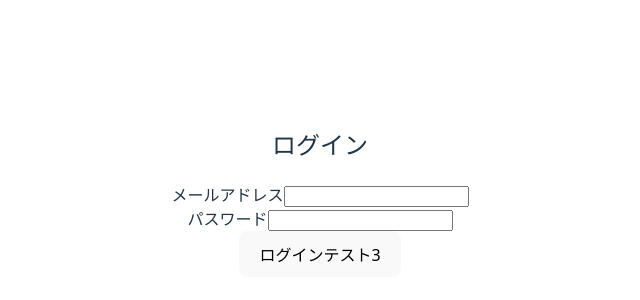
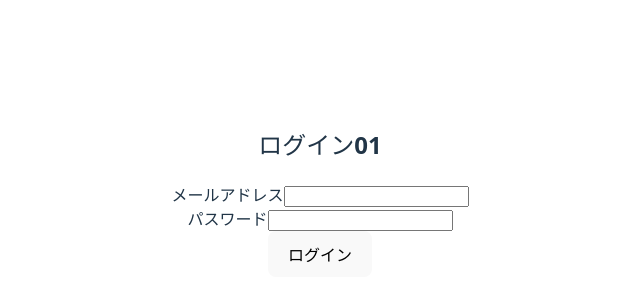
Before and after one commit to koji-webfolio-2025/fortify-docker-app, a Vue app in the folder frontend/: page /login in a window 1280 px wide. Shown: the part 208-508 px from the top of the page, without its empty margins (320-960 px from the left). Built offline with nearby package versions, Linux system fonts and the light colour scheme.

Commit message:
config/cors.php config/session.php

```diff
--- a/frontend/src/views/LoginView.vue
+++ b/frontend/src/views/LoginView.vue
@@ -1,6 +1,6 @@
 <template>
     <div class="login-container">
-      <h2>ログイン</h2>
+      <h2>ログイン01</h2>
       <form @submit.prevent="handleLogin">
         <div>
           <label for="email">メールアドレス</label>
@@ -10,7 +10,7 @@
           <label for="password">パスワード</label>
           <input id="password" v-model="password" type="password" required />
         </div>
-        <button type="submit">ログインテスト3</button>
+        <button type="submit">ログイン</button>
         <div v-if="error" class="error">{{ error }}</div>
       </form>
     </div>
```
Also changed, not shown: 2 other files (tests, documents, lock files or other folders).
